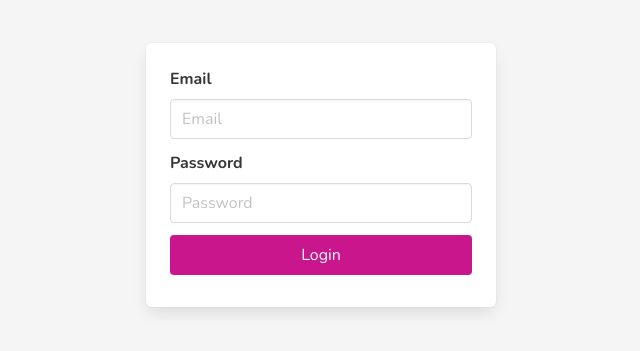
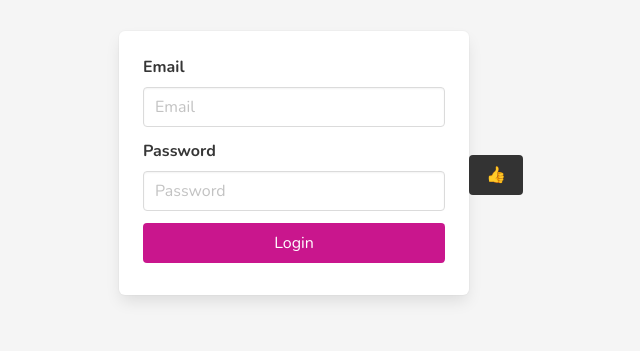
Before and after one commit to lirenmi/react-store, a React (Create React App) app: page /login in a window 1280 px wide. Shown: the part 225-576 px from the top of the page, without its empty margins (319-959 px from the left). Built offline with nearby package versions, Linux system fonts and the light colour scheme.

Commit message:
理解组件State

```diff
--- a/src/pages/Login.js
+++ b/src/pages/Login.js
@@ -1,6 +1,19 @@
 import React from 'react';
 
 class Login extends React.Component {
+  // State
+  // constructor() {
+  //   super();
+  //   this.state = {
+  //     isLike: false
+  //   };
+  // }
+
+  state = {
+    isLike: false,
+    count: 0
+  };
+
   // Refs
   emailRef = React.createRef();
   passwordRef = React.createRef();
@@ -20,6 +33,19 @@ class Login extends React.Component {
 
     // 4. 跳转到首页视图
     // this.props.history.push('/');
+  };
+
+  handleClick = () => {
+    this.setState({
+      isLike: !this.state.isLike
+    });
+    this.setState({
+      count: this.state.count + 1
+    });
+
+    this.setState(prevState => {
+      return { count: prevState.count + 2 };
+    });
   };
 
   render() {
@@ -52,6 +78,15 @@ class Login extends React.Component {
             <button className="button is-fullwidth is-primary">Login</button>
           </div>
         </form>
+
+        <div className="control">
+          <button
+            className="button is-fullwidth is-link"
+            onClick={this.handleClick}
+          >
+            {this.state.isLike ? 'NO' : '👍'}
+          </button>
+        </div>
       </div>
     );
     // JSX  Babel  Emmet
```
